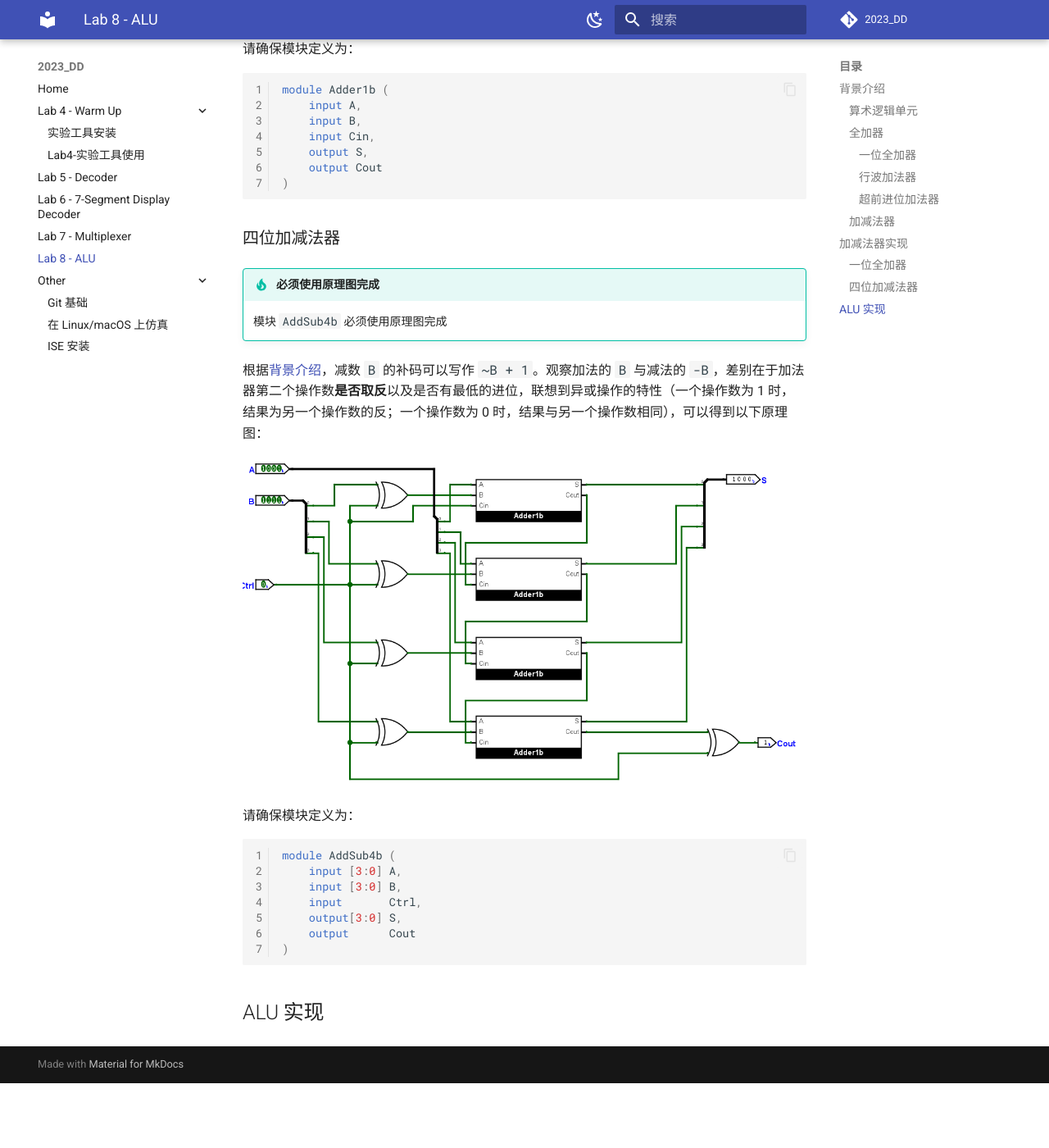
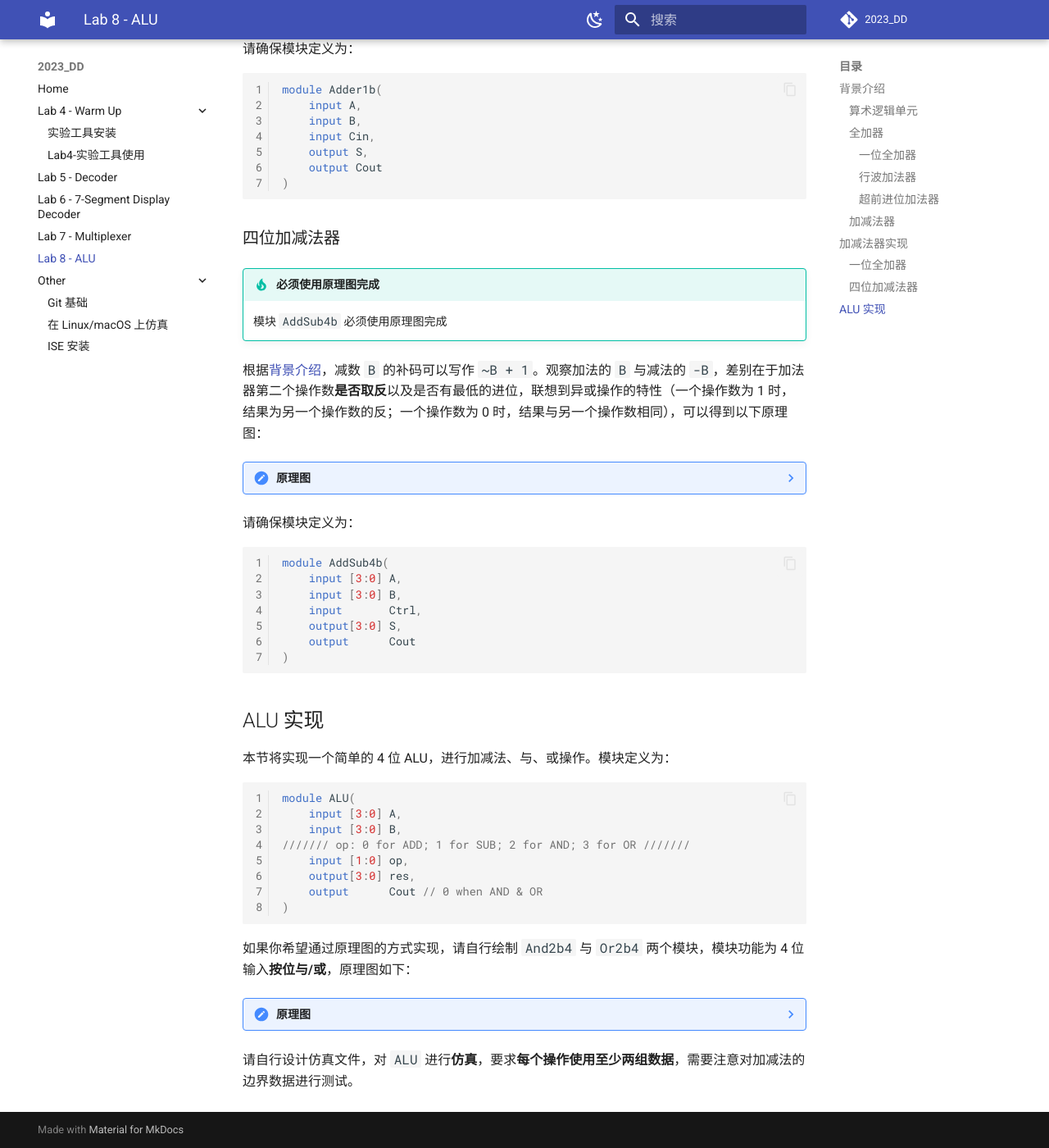
Before and after one commit to Guahao31/2023_DD, an MkDocs documentation site: the page built from docs/lab8/ALU.md, in a window 1280 px wide and 1400 px high, scrolled down 1922 px. Shown: the whole window at 82% size. Built offline with MkDocs 1.6.1 and Material for MkDocs 9.7.7, drawn with Linux system fonts in a browser that asks for light colours; a script that is not in the unit is left out; comment, search, counter and statistics services are not loaded; before the commit the page ends 3243 px from its top, so only the background shows below that.

Commit message:
update: ALU

````diff
--- a/docs/lab8/ALU.md
+++ b/docs/lab8/ALU.md
@@ -54,7 +54,7 @@ $$
 请确保模块定义为：
 
 ```verilog linenums="1"
-module Adder1b (
+module Adder1b(
     input A,
     input B,
     input Cin,
@@ -70,12 +70,13 @@ module Adder1b (
 
 根据[背景介绍](#sub-adder)，减数 `B` 的补码可以写作 `~B + 1`。观察加法的 `B` 与减法的 `-B`，差别在于加法器第二个操作数**是否取反**以及是否有最低的进位，联想到异或操作的特性（一个操作数为 1 时，结果为另一个操作数的反；一个操作数为 0 时，结果与另一个操作数相同），可以得到以下原理图：
 
-<img src="../pic/circuit_addsub.png">
+??? note "原理图"
+    <img src="../pic/circuit_addsub.png">
 
 请确保模块定义为：
 
 ```verilog linenums="1"
-module AddSub4b (
+module AddSub4b(
     input [3:0] A,
     input [3:0] B,
     input       Ctrl,
@@ -85,3 +86,23 @@ module AddSub4b (
 ```
 
 ## ALU 实现
+
+本节将实现一个简单的 4 位 ALU，进行加减法、与、或操作。模块定义为：
+
+```verilog linenums="1"
+module ALU(
+    input [3:0] A,
+    input [3:0] B,
+/////// op: 0 for ADD; 1 for SUB; 2 for AND; 3 for OR ///////
+    input [1:0] op,
+    output[3:0] res,
+    output      Cout // 0 when AND & OR
+)
+```
+
+如果你希望通过原理图的方式实现，请自行绘制 `And2b4` 与 `Or2b4` 两个模块，模块功能为 4 位输入**按位与/或**，原理图如下：
+
+??? note "原理图"
+    <img src="../pic/circuit_ALU.png">
+
+请自行设计仿真文件，对 `ALU` 进行**仿真**，要求**每个操作使用至少两组数据**，需要注意对加减法的边界数据进行测试。
````
Also changed, not shown: docs/lab8/pic/circuit_ALU.png (added).
